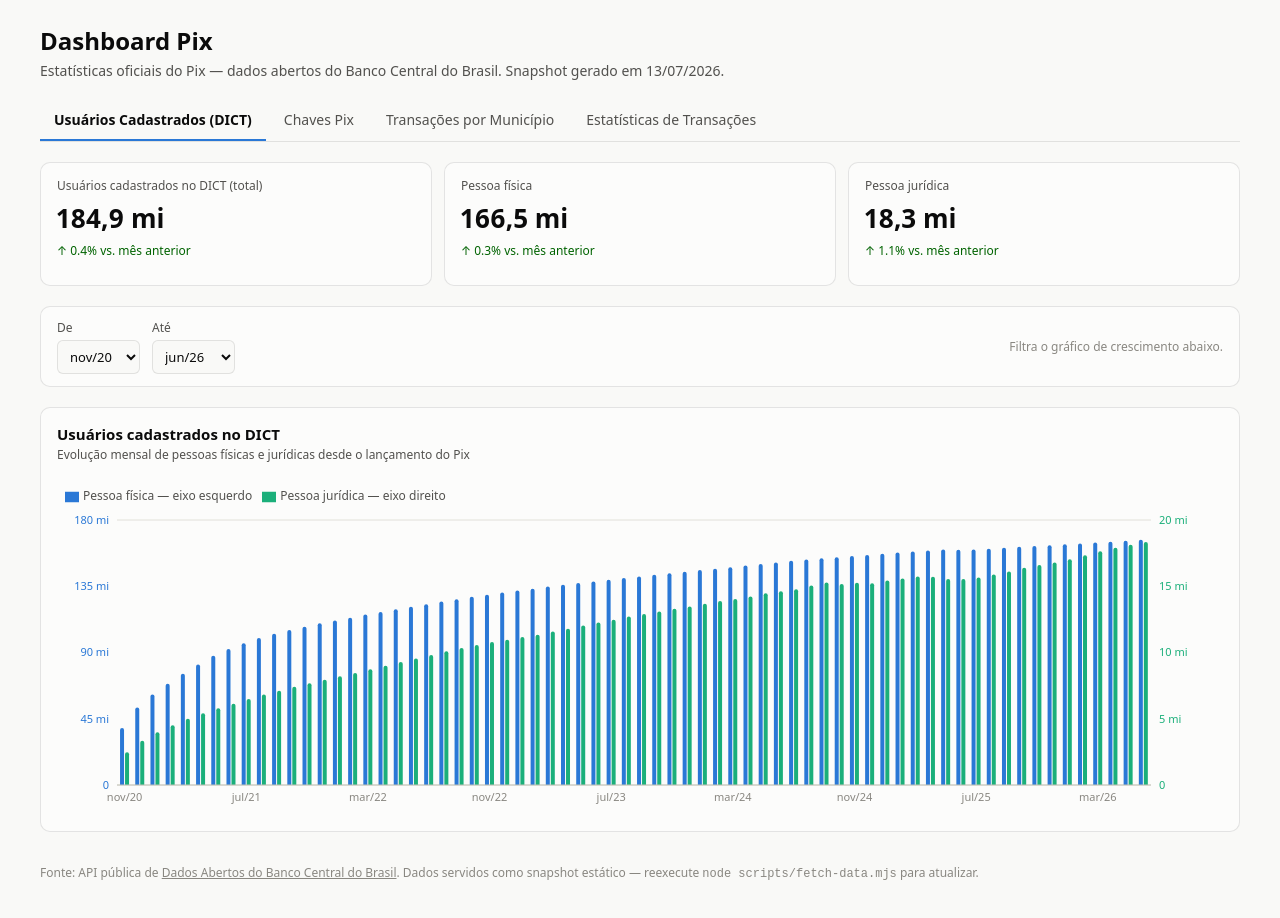
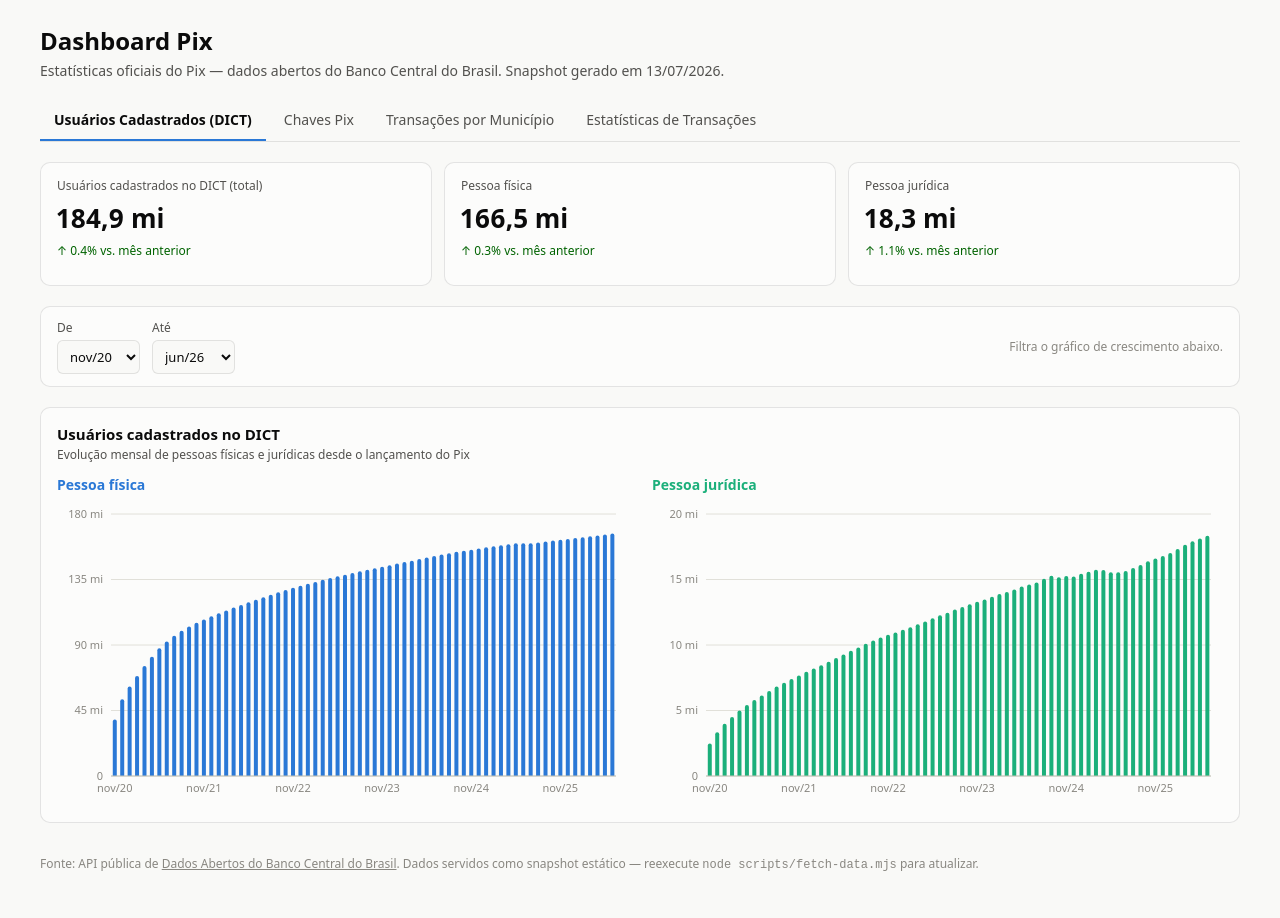
Before and after one commit to sulivanrocha/pix-dataviz, a React (Vite) app: page / in a window 1280 px wide. Shown: the top 918 px of the page. Built offline with nearby package versions, Linux system fonts and the light colour scheme.

Commit message:
Split DICT users into separate PF and PJ charts

```diff
--- a/src/components/charts/dict/UsersGrowthChart.jsx
+++ b/src/components/charts/dict/UsersGrowthChart.jsx
@@ -2,11 +2,10 @@
 import {
   BarChart,
   Bar,
+  CartesianGrid,
   XAxis,
   YAxis,
-  CartesianGrid,
   Tooltip,
-  Legend,
   ResponsiveContainer,
 } from "recharts";
 import { ChartCard } from "../../shared/ChartCard";
@@ -31,7 +30,7 @@
   );
 
   const tickInterval = Math.max(
-    Math.ceil(rows.length / 9) - 1,
+    Math.ceil(rows.length / 6) - 1,
     0
   );
 
@@ -41,17 +40,25 @@
       subtitle="Evolução mensal de pessoas físicas e jurídicas desde o lançamento do Pix"
       fullWidth
     >
-      <ResponsiveContainer width="100%" height={340}>
+      <div className="users-growth-grid">
+        <section className="users-growth-panel">
+          <h3
+            className="users-growth-panel__title"
+            style={{ color: "var(--series-1)" }}
+          >
+            Pessoa física
+          </h3>
+
+          <ResponsiveContainer width="100%" height={300}>
             <BarChart
               data={rows}
               margin={{
-            top: 12,
-            right: 20,
-            left: 8,
+                top: 8,
+                right: 12,
+                left: 4,
                 bottom: 0,
               }}
-          barGap={1}
-          barCategoryGap="20%"
+              barCategoryGap="24%"
             >
               <CartesianGrid
                 stroke="var(--gridline)"
@@ -72,28 +79,13 @@
               />
 
               <YAxis
-            yAxisId="pf"
-            orientation="left"
                 tick={{
                   fontSize: 11,
-              fill: "var(--series-1)",
+                  fill: "var(--text-muted)",
                 }}
                 axisLine={false}
                 tickLine={false}
-            width={52}
-            tickFormatter={formatNumberCompact}
-          />
-
-          <YAxis
-            yAxisId="pj"
-            orientation="right"
-            tick={{
-              fontSize: 11,
-              fill: "var(--series-2)",
-            }}
-            axisLine={false}
-            tickLine={false}
-            width={52}
+                width={50}
                 tickFormatter={formatNumberCompact}
               />
 
@@ -109,46 +101,117 @@
                 }
               />
 
-          <Legend
-            verticalAlign="top"
-            align="left"
-            wrapperStyle={{
-              fontSize: 12,
-              paddingBottom: 16,
-            }}
-            formatter={(value) => (
-              <span
-                style={{
-                  color: "var(--text-secondary)",
-                }}
-              >
-                {value}
-              </span>
-            )}
-            itemSorter={() => 0}
-          />
-
               <Bar
-            yAxisId="pf"
                 dataKey="pessoaFisica"
-            name="Pessoa física — eixo esquerdo"
+                name="Pessoa física"
                 fill="var(--series-1)"
                 radius={[3, 3, 0, 0]}
-            maxBarSize={12}
-            animationDuration={700}
-          />
-
-          <Bar
-            yAxisId="pj"
-            dataKey="pessoaJuridica"
-            name="Pessoa jurídica — eixo direito"
-            fill="var(--series-2)"
-            radius={[3, 3, 0, 0]}
-            maxBarSize={12}
+                maxBarSize={14}
                 animationDuration={700}
               />
             </BarChart>
           </ResponsiveContainer>
+        </section>
+
+        <section className="users-growth-panel">
+          <h3
+            className="users-growth-panel__title"
+            style={{ color: "var(--series-2)" }}
+          >
+            Pessoa jurídica
+          </h3>
+
+          <ResponsiveContainer width="100%" height={300}>
+            <BarChart
+              data={rows}
+              margin={{
+                top: 8,
+                right: 12,
+                left: 4,
+                bottom: 0,
+              }}
+              barCategoryGap="24%"
+            >
+              <CartesianGrid
+                stroke="var(--gridline)"
+                vertical={false}
+              />
+
+              <XAxis
+                dataKey="mes"
+                tick={{
+                  fontSize: 11,
+                  fill: "var(--text-muted)",
+                }}
+                axisLine={{
+                  stroke: "var(--baseline)",
+                }}
+                tickLine={false}
+                interval={tickInterval}
+              />
+
+              <YAxis
+                tick={{
+                  fontSize: 11,
+                  fill: "var(--text-muted)",
+                }}
+                axisLine={false}
+                tickLine={false}
+                width={50}
+                tickFormatter={formatNumberCompact}
+              />
+
+              <Tooltip
+                cursor={{
+                  fill: "var(--gridline)",
+                  opacity: 0.35,
+                }}
+                content={
+                  <ChartTooltip
+                    formatValue={formatNumberFull}
+                  />
+                }
+              />
+
+              <Bar
+                dataKey="pessoaJuridica"
+                name="Pessoa jurídica"
+                fill="var(--series-2)"
+                radius={[3, 3, 0, 0]}
+                maxBarSize={14}
+                animationDuration={700}
+              />
+            </BarChart>
+          </ResponsiveContainer>
+        </section>
+      </div>
+
+      <style>
+        {`
+          .users-growth-grid {
+            display: grid;
+            grid-template-columns: repeat(2, minmax(0, 1fr));
+            gap: 24px;
+          }
+
+          .users-growth-panel {
+            min-width: 0;
+          }
+
+          .users-growth-panel__title {
+            margin: 0 0 12px;
+            font-size: 14px;
+            font-weight: 600;
+          }
+
+          @media (max-width: 800px) {
+            .users-growth-grid {
+              grid-template-columns: 1fr;
+              gap: 32px;
+            }
+          }
+        `}
+      </style>
     </ChartCard>
   );
 }
```
Lines whose indentation alone changed are shown as unchanged.
